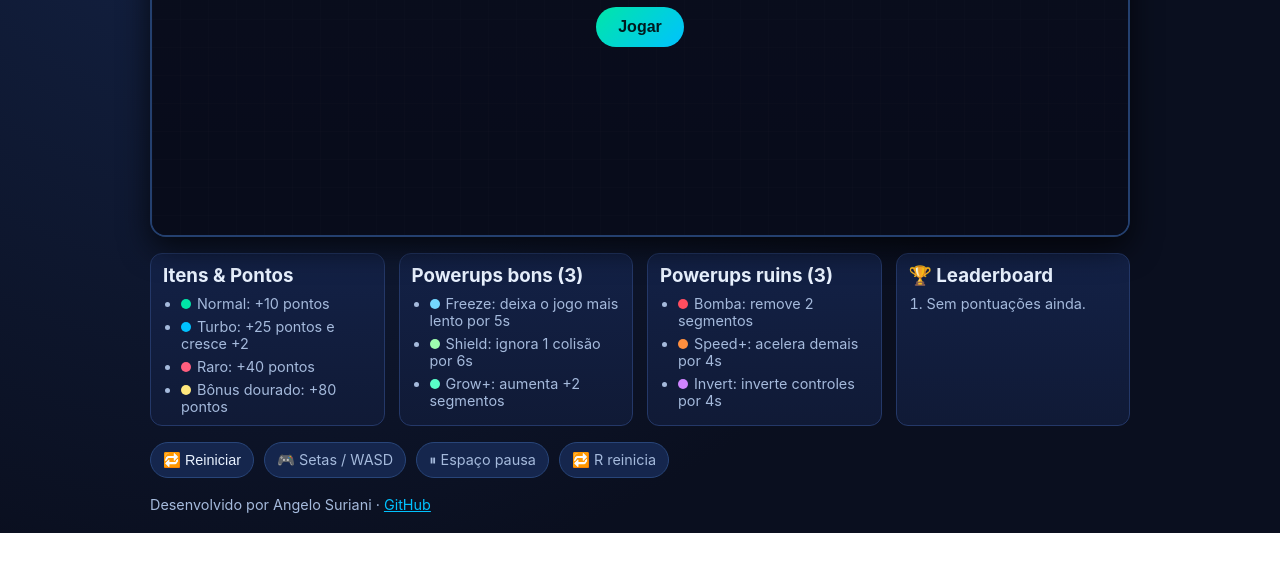
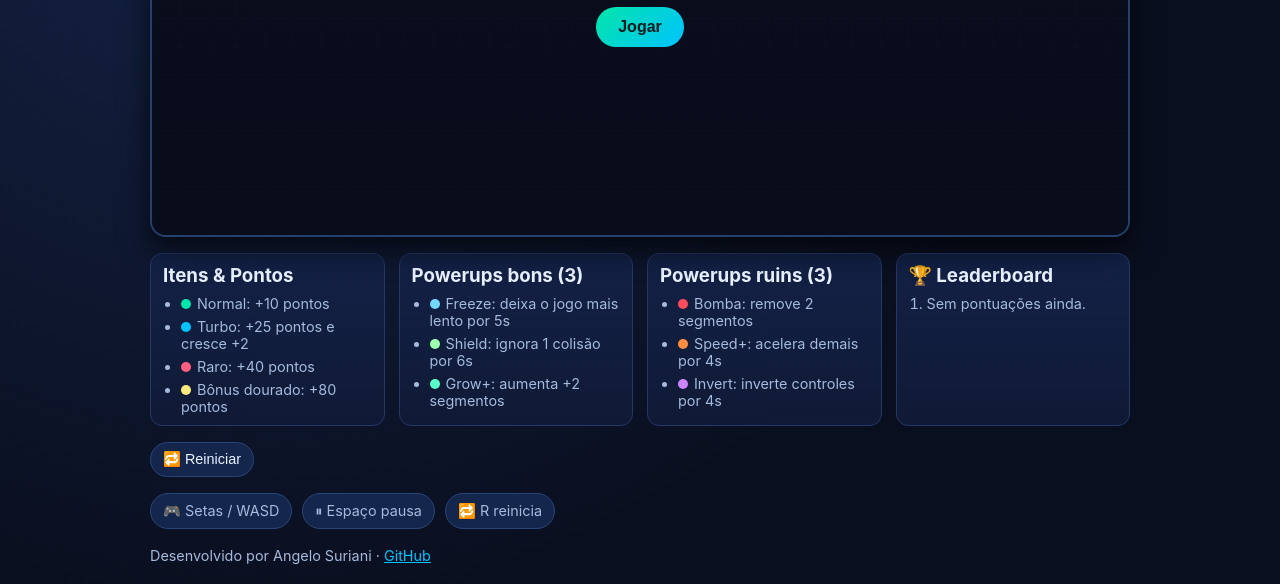
Before and after one commit to aangeloca/snaker, a plain HTML site: page index.html in a window 1280 px wide. Shown: the part 437-1021 px from the top of the page. Before the commit the page ends 970 px from the top, so only its background shows below. Drawn offline with Linux system fonts and the light colour scheme.

Commit message:
fix: reduzir conflitos de merge na área de controles

```diff
--- a/index.html
+++ b/index.html
@@ -84,8 +84,11 @@
         </article>
       </section>
 
+      <section class="quick-actions">
+        <button id="restartBtn" class="pill pill-btn">🔁 Reiniciar</button>
+      </section>
+
       <footer class="controls">
-        <button id="restartBtn" class="pill pill-btn">🔁 Reiniciar</button>
         <div class="pill">🎮 Setas / WASD</div>
         <div class="pill">⏸ Espaço pausa</div>
         <div class="pill">🔁 R reinicia</div>
--- a/styles.css
+++ b/styles.css
@@ -200,6 +200,12 @@ body {
 .bad2 { background: #ff8f3f; }
 .bad3 { background: #cf84ff; }
 
+
+.quick-actions {
+  display: flex;
+  gap: 10px;
+}
+
 .controls {
   display: flex;
   flex-wrap: wrap;
```
